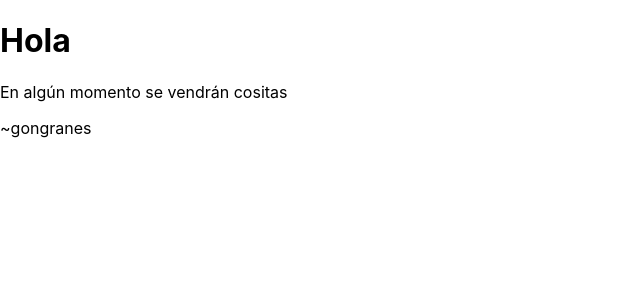
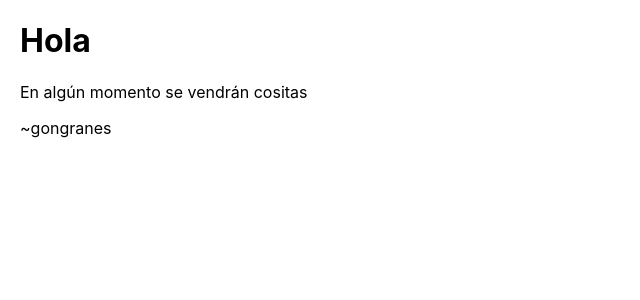
Before and after one commit to Gonza116/gonza116.github.io, a React (Create React App) app: page / in a window 1280 px wide. Shown: the top 300 px of the page, without its empty margins (0-640 px from the left). Built offline with nearby package versions, Linux system fonts and the light colour scheme.

Commit message:
CNAME update

```diff
--- a/src/App.css
+++ b/src/App.css
@@ -1,5 +1,5 @@
 .App {
-  text-align: center;
+  padding-left: 20px;
 }
 
 .App-logo {
--- a/src/App.js
+++ b/src/App.js
@@ -2,7 +2,7 @@ import "./App.css";
 
 const App = () => {
   return (
-    <div>
+    <div className="App">
       <h1>Hola</h1>
       <p>En algún momento se vendrán cositas</p>
       <p>~gongranes</p>
```
Also changed, not shown: 1 other file (tests, documents, lock files or other folders).
